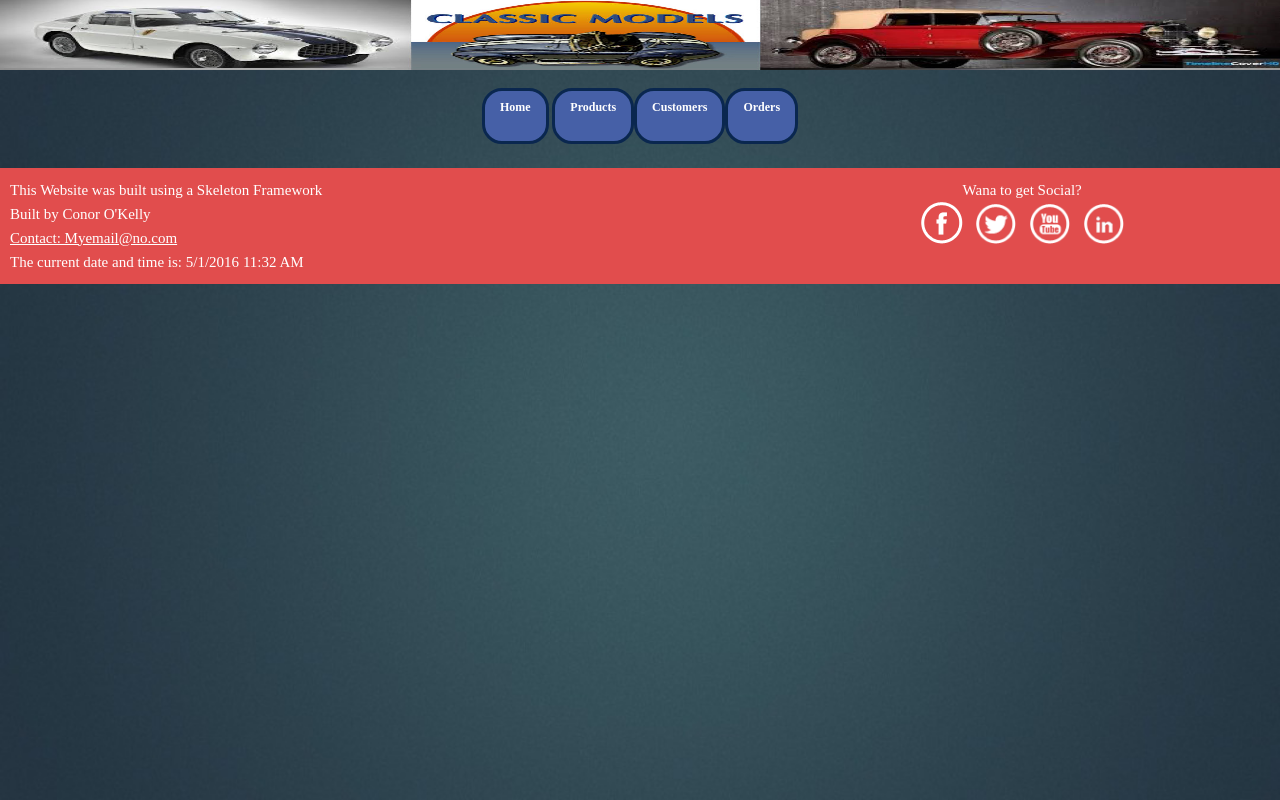
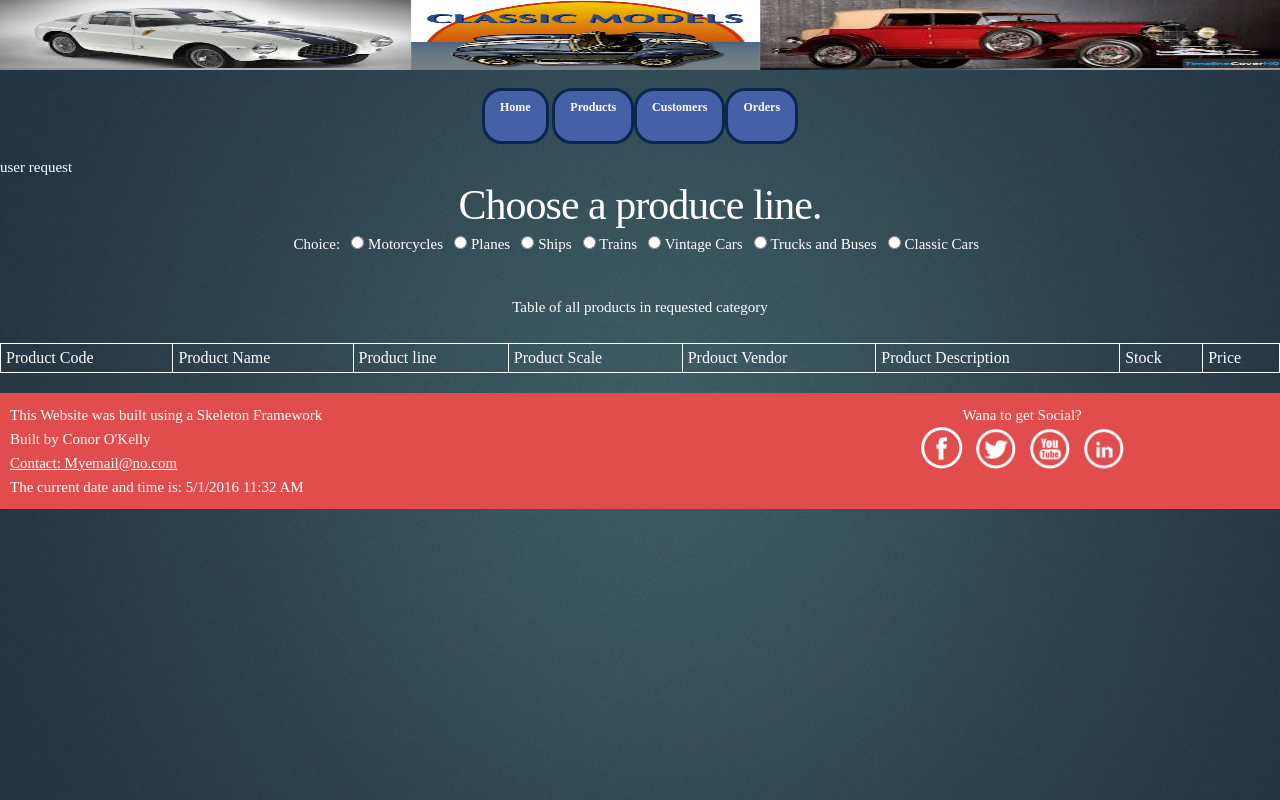
Before and after one commit to c-okelly/wep_app_3, a PHP site: page /Product.php in a window 1280 px wide. Run offline with PHP 8.4, Linux system fonts and the light colour scheme; tables that the repository leaves empty or names only in its code hold one stand-in row (values such as "Sample post"); data that the repository does not hold is empty; some libraries are stand-ins or nearby versions.

Commit message:
Functions working on proudct page. Formatiing on index for unerlines

```diff
--- a/Product.php
+++ b/Product.php
@@ -24,7 +24,8 @@
 
     <!-- JavaScript
       –––––––––––––––––––––––––––––––––––––––––––––––––– -->
-
+     <script src="//code.jquery.com/jquery-1.10.2.js"></script>
+    <script src="//code.jquery.com/ui/1.11.4/jquery-ui.js"></script>
 
       <!-- Icon
       –––––––––––––––––––––––––––––––––––––––––––––––––– -->
@@ -39,6 +40,108 @@
         <!--            Main page content        -->
 
 
+     <!--     Ask user to choose a product line     -->
+
+<!--    Set php function to capture user request and return string     -->
+     <?php
+     // Standard regex used to clean string not mine! Taken from stack exchagne
+//     function clean_string_re($string_input){
+//         $string_input = str_replace(" ", "-",$string_input);
+//         return preg_replace('/[^A-Za-z0-9\-]/', '', $string_input);
+//     }
+//     $clean_string = clean_string_re($user_request);
+//
+//     Not need for this page as string input is alreayd defined.
+
+
+        $user_requst = "";
+
+        if ($_SERVER["REQUEST_METHOD"] == "POST") {
+            $user_request = $_POST['user_request'];
+        }
+
+
+
+
+     echo "user request ", $user_request;
+
+     ?>
+
+     <h2 class="center">Choose a produce line.</h2>
+<form class="center" action="<?$_SERVER['PHP_SELF'];?>" method="post" onChange='submit();'>
+   Choice: &nbsp
+   <input type="radio" name="user_request" value="Motorcycles"> Motorcycles &nbsp
+   <input type="radio" name="user_request" value="Planes"> Planes &nbsp
+   <input type="radio" name="user_request" value="Ships"> Ships &nbsp
+   <input type="radio" name="user_request" value="Trains"> Trains &nbsp
+   <input type="radio" name="user_request" value="Vintage Cars"> Vintage Cars &nbsp
+   <input type="radio" name="user_request" value="Trucks and Buses"> Trucks and Buses &nbsp
+   <input type="radio" name="user_request" value="Classic Cars"> Classic Cars &nbsp
+   <br><br>
+</form>
+
+
+     <div class="center">Table of all products in requested category<br><br></div>
+
+     <!--    Connect to database       -->
+     <?php
+//        require_once "dbconfig.php";
+        $servername = "localhost";
+        $username = "root";
+        $password = "";
+        $dbname = "classicmodels";
+
+     try {
+        $conn = new PDO("mysql:host=$servername;dbname=$dbname", $username, $password);
+        // set the PDO error mode to exception
+        $conn->setAttribute(PDO::ATTR_ERRMODE, PDO::ERRMODE_EXCEPTION);
+
+        // Create query and perpare it
+        $sql = 'select * from products where productLine = "Ships";';
+        $query = $conn->query($sql);
+
+
+        // Start of table
+        echo '<table class="border_table format_table"><tr><td>Product Code</td><td>Product Name</td><td>Product line</td><td>Product Scale</td><td>Prdouct Vendor</td><td>Product Description</td><td>Stock</td><td>Price</td></tr>';
+
+//         Generate table
+        while ($row = $query->fetch(PDO::FETCH_ASSOC)) {
+            $product = $row['productCode'];
+            $product_name = $row['productName'];
+            $product_line = $row['productLine'];
+            $product_scale = $row['productScale'];
+            $product_vendor = $row['productVendor'];
+            $product_description = $row['productDescription'];
+            $product_stock = $row['quantityInStock'];
+            $product_price = $row['buyPrice'];
+
+
+            // Print out div of relevant information
+            echo '<tr><td>',$product,'</td>';
+            echo '<td>',$product_name,'</td>';
+            echo '<td>',$product_line,'</td>';
+            echo '<td>',$product_scale,'</td>';
+            echo '<td>',$product_vendor,'</td>';
+            echo '<td>',$product_description,'</td>';
+            echo '<td>',$product_stock,'</td>';
+            echo '<td>',$product_price,'</td></tr>';
+            }
+
+         // Finish table
+        echo "</table>";
+
+//        echo "New records created successfully";
+     }
+     catch (PDOException $e)
+        {
+        echo "Error: " . $e->getMessage();
+        }
+     // Kill connection
+     $conn = null;
+
+     ?>
+
+
         <!--            Include footer for page        -->
             <?php include "Footer.php" ?>
 
--- a/css/styles.css
+++ b/css/styles.css
@@ -677,3 +677,20 @@ kit_text_wraped {
 .underlined {
     text-decoration: underline;
 }
+
+.format_table {
+    width: 100%;
+}
+
+.border_table, td {
+    border: 1px solid white;
+    padding: 5px;
+}
+
+.black_submit {
+    color: black;
+}
+
+.spaced_form, input {
+
+}
--- a/index.php
+++ b/index.php
@@ -41,7 +41,6 @@
          <p class="center underlined">
             Here is a list and discription of all the produts that are currently being offered by Classic models!
          </p>
-
      </div>
 
 
```
